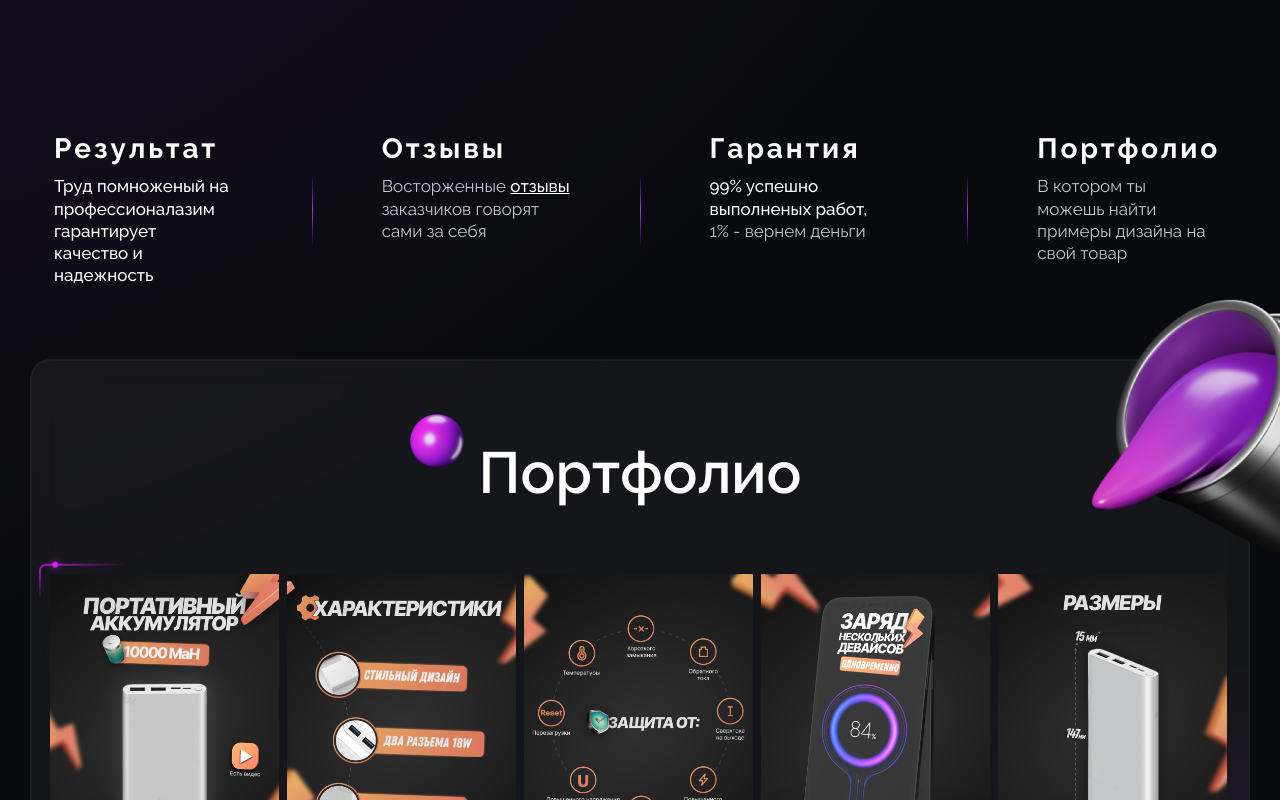
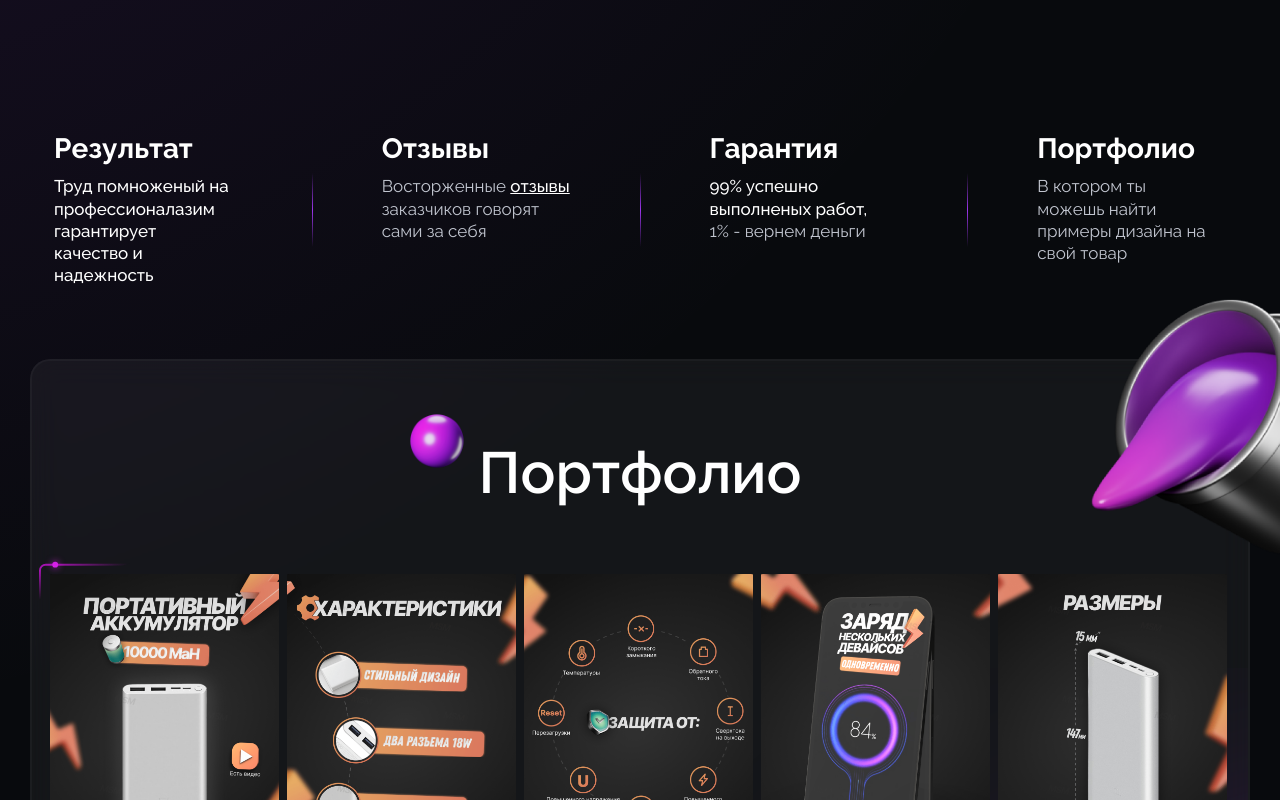
Before and after one commit to dihan48/msm, a Next.js app: page / in a window 1280 px wide. Shown: the part 860-1660 px from the top of the page. Built offline with nearby package versions, Linux system fonts and the light colour scheme.

Commit message:
правки 2 секции

```diff
--- a/styles/Section2.module.css
+++ b/styles/Section2.module.css
@@ -39,18 +39,7 @@
   font-weight: 700;
   font-size: 28px;
   line-height: 102.9%;
-  letter-spacing: 0.1em;
   color: #fff;
-  /* background: radial-gradient(
-      188.57% 2221.14% at 84.07% -105.71%,
-      rgba(38, 21, 73, 0.2) 0%,
-      rgba(47, 27, 90, 0) 100%
-    ),
-    #ffffff;
-  -webkit-background-clip: text;
-  -webkit-text-fill-color: transparent;
-  background-clip: text;
-  text-fill-color: transparent; */
 }
 
 .feature_text,
```
